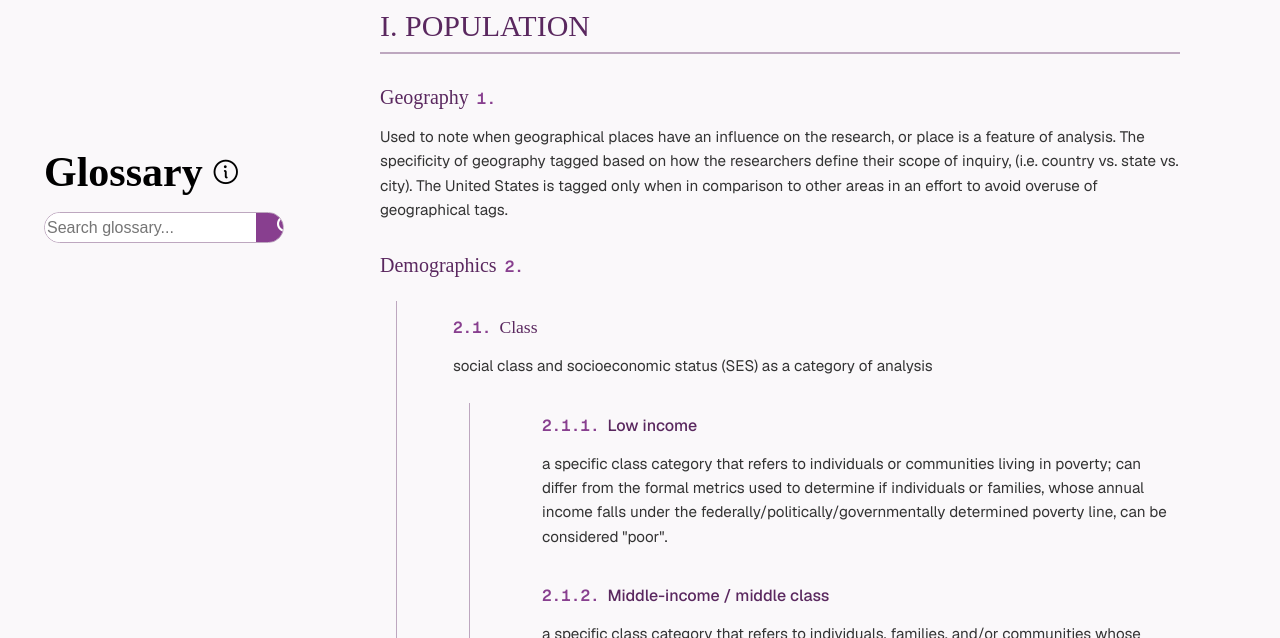
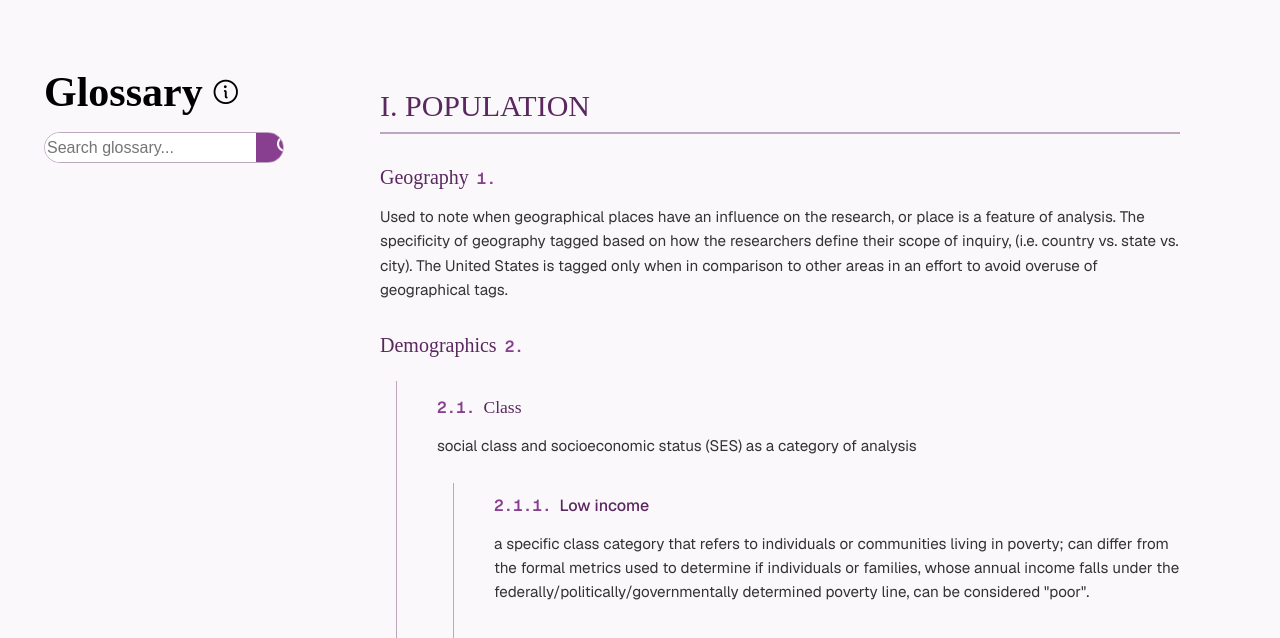
Before and after one commit to weieach/Gender-Violence-Database-Redesign, a plain HTML site: page glossary.html in a window 1280 px wide. Shown: the part 92-730 px from the top of the page. Drawn offline with nearby package versions, Linux system fonts and the light colour scheme; a web font is replaced by a local one.

Commit message:
Refactor glossary layout: change sidebar position to fixed and adjust margins for glossary items

```diff
--- a/glossary.html
+++ b/glossary.html
@@ -106,7 +106,7 @@
             <script src="https://cdn.jsdelivr.net/npm/gsap@3.14.1/dist/ScrollTrigger.min.js"></script>
             <!-- ScrollSmoother requires ScrollTrigger -->
             <script src="https://cdn.jsdelivr.net/npm/gsap@3.14.1/dist/ScrollSmoother.min.js"></script>
-            <script src="js/gsap.js"></script>
+            <!-- <script src="js/gsap.js"></script> -->
             <!-- glossary script -->
             <script src="js/glossary.js"></script>
             <!-- js script -->
--- a/styles.css
+++ b/styles.css
@@ -409,8 +409,8 @@ address{
 
 /* glossary sidebar */
 .sidebar{
-    position: absolute;
-    top: 30vh;
+    position: fixed;
+    top: 20vh;
     left: 44px;
     display: flex;
     flex-direction: column;
@@ -439,6 +439,7 @@ address{
     margin-left: 380px;
     margin-right: 44px;
     max-width: 800px;
+    margin-top: 10vh;
     padding-bottom: 4rem;
 }
 
@@ -472,12 +473,12 @@ address{
 }
 
 .glossary-item-level-2{
-    margin-left: 2rem;
+    margin-left: 1rem;
     margin-top: 1rem;
 }
 
 .glossary-item-level-3{
-    margin-left: 3rem;
+    margin-left: 1rem;
     margin-top: 0.75rem;
 }
 
```
